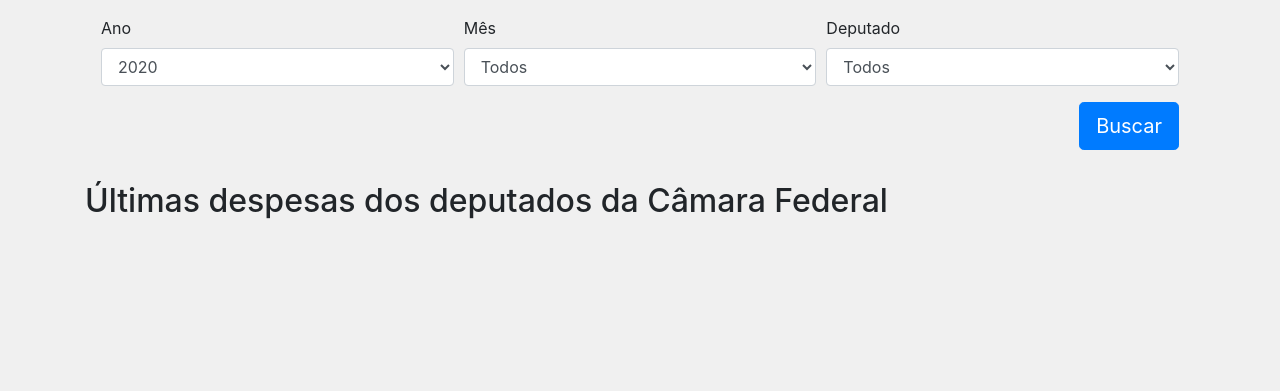
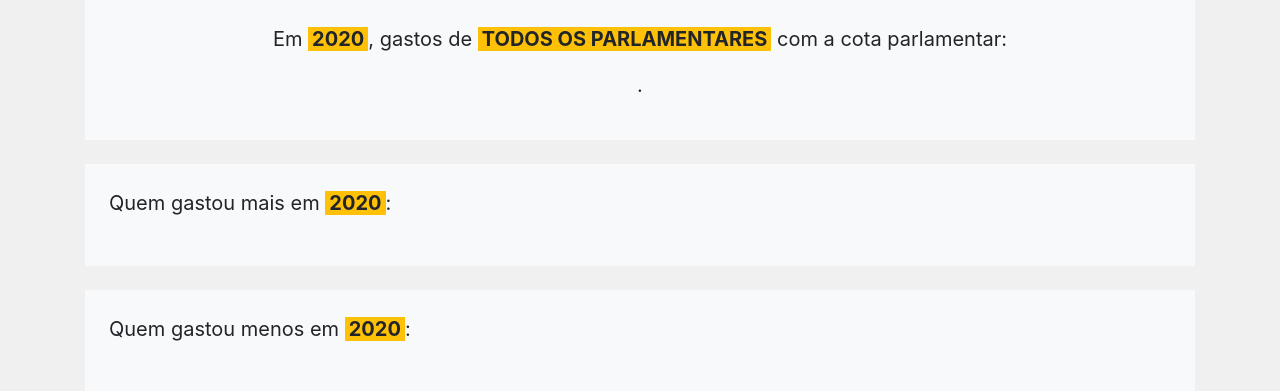
Before and after one commit to gacheiro/Gastos-dos-Politicos, a Flask app: page / in a window 1280 px wide. Shown: the part 73-464 px from the top of the page. Run offline with Flask 2, Linux system fonts and the light colour scheme; data that the repository does not hold is empty; parts of the project's set-up code (start-up, migrations or seed data) failed here and were passed over; some libraries are stand-ins or nearby versions.

Commit message:
Trabalhando no index

```diff
--- a/app/models.py
+++ b/app/models.py
@@ -1,4 +1,5 @@
-from sqlalchemy import func
+from sqlalchemy import func, desc
+
 from app.ext import db
 
 
@@ -11,6 +12,7 @@
     legislatura = db.Column(db.Integer, nullable=False)
     url_foto = db.Column(db.String(250), nullable=True)
 
+    '''
     def total_gasto(self, ano, mes=None):
         """Retorna o total gasto no `ano` e `mes` especificados.
         Se `mes` não for especificado, então considera todos os meses."""
@@ -20,6 +22,7 @@
             query = query.filter_by(mes=mes)
         (total,) = query.first()
         return total
+    '''
 
     def despesas(self, ano=None, mes=None):
         """Retorna uma query com despesas do parlamentar
@@ -32,12 +35,35 @@
         return query.order_by(Despesa.data.desc())
 
     def gastos_por_mes(self, ano):
-        """Retorna o valor gasto pelo parlamentar
-        agrupado por mes no ano dado."""
-        return db.session.query(Despesa.mes, func.sum(Despesa.valor)) \
-                         .filter_by(servidor=self, ano=ano)           \
-                         .group_by(Despesa.mes)                       \
-                         .all()
+        """Retorna uma lista de tuplas (mês, total_gasto) com os gastos
+        mensais do parlamentar."""
+        return db.session.query(
+                    Despesa.mes, func.sum(Despesa.valor)
+                ).filter_by(servidor=self, ano=ano).group_by(
+                    Despesa.mes
+                ).all()
+
+    @staticmethod
+    def _total_gasto(ano, n):
+        return db.session.query(
+                    Servidor, func.sum(Despesa.valor).label('total')
+                ).join(Despesa).filter_by(ano=ano).group_by(
+                    Servidor.id
+                )
+
+    @staticmethod
+    def quem_gastou_mais(ano=2020, n=6):
+        """Retorna uma lista de `n` tuplas (Servidor, total_gasto)
+        com os parlamentares que mais gastaram."""
+        query = Servidor._total_gasto(ano, n)
+        return query.order_by(desc('total')).limit(n).all()
+
+    @staticmethod
+    def quem_gastou_menos(ano=2020, n=6):
+        """Retorna uma lista de `n` tuplas (Servidor, total_gasto)
+        com os parlamentares que menos gastaram."""
+        query = Servidor._total_gasto(ano, n)
+        return query.order_by('total').limit(n).all()
 
 
 class Despesa(db.Model):
@@ -56,3 +82,17 @@
     id_fornecedor = db.Column(db.String(20), nullable=False)
 
     servidor = db.relationship('Servidor')
+
+    @staticmethod
+    def total_gasto(parlamentar=None, ano=None, mes=None):
+        """Retorna a soma de todos os gasto de acordo
+        com os filtros especificados."""
+        query = db.session.query(func.sum(Despesa.valor))
+        if parlamentar is not None:
+            query = query.filter_by(servidor=parlamentar)
+        if ano is not None:
+            query = query.filter_by(ano=ano)
+        if mes is not None:
+            query = query.filter_by(mes=mes)
+        (total,) = query.first()
+        return total
--- a/app/static/css/style.css
+++ b/app/static/css/style.css
@@ -1,10 +1,23 @@
-.foto-parlamentar {
-    width: 90px;
-    height: 90px;
+.retrato {
+    width: 114px;
+    height: 114px;
+    margin-left: auto;
+    margin-right: auto;
     overflow: hidden;
 }
 
-.foto-parlamentar img {
-    width: 90px;
-    height: 120px;
+.stats {
+    background-color: #f8f9fa!important;
+    font-size: 1.25rem;
 }
+
+.nome-parlamentar {
+    font-size: 1.10rem;
+}
+
+.texto-destaque {
+    background-color: #ffc107!important;
+    padding-left: .25rem!important;
+    padding-right: .25rem!important;
+    font-weight: bold;
+}
--- /dev/null
+++ b/app/templates/pages/_rank.html
@@ -0,0 +1,16 @@
+{# Fragmento de html para renderizar o ranking de parlamentares
+   Usado no index em `Quem gastou mais`. `Quem gastou menos`
+#}
+
+{% from "shared/macros.html" import retrato %}
+
+<div class="row mt-4">
+  {% for parlamentar, total in rank %}
+    <div class="col-sm-2 text-center">
+      <a href="{{ url_for('pages.show', id=parlamentar.id) }}">
+        {{ retrato(parlamentar) }}
+      </a>
+      <span><strong class="nome-parlamentar">{{ parlamentar.nome }}</strong></span>
+    </div>
+  {% endfor %}
+</div>
--- a/app/templates/pages/index.html
+++ b/app/templates/pages/index.html
@@ -1,19 +1,19 @@
 {% extends "base.html" %}
-{% from "shared/macros.html" import despesa, paginacao %}
 
 {% block content %}
-  <div class="jumbotron-fluid" style="background-color: rgb(240, 240, 240)">
-    {% include "shared/_search_form.html" %}
-  </div>
-  <section class="mt-3">
-    <h2>Últimas despesas dos deputados da Câmara Federal</h2>
-    <div>
-      <ul class="list-unstyled lista-despesas">
-        {% for desp in pagination.items %}
-        {{ despesa(desp) }}
-        {% endfor %}
-      </ul>
-      {{ paginacao(pagination, endpoint="pages.index") }}
-    </div>
+  <section class="p-4 mb-4 bg-light">
+    {% include "shared/_stats.html" %}
+  </section>
+  <section class="stats p-4 mb-4">
+    <p>Quem gastou mais em <span class="texto-destaque">2020</span>:</p>
+    {% with rank = quem_gastou_mais %}
+      {% include "pages/_rank.html" %}
+    {% endwith %}
+  </section>
+  <section class="stats p-4">
+    <p>Quem gastou menos em <span class="texto-destaque">2020</span>:</p>
+    {% with rank = quem_gastou_menos %}
+      {% include "pages/_rank.html" %}
+    {% endwith %}
   </section>
 {% endblock %}
--- a/app/templates/pages/show.html
+++ b/app/templates/pages/show.html
@@ -17,7 +17,7 @@
     </div>
     <div class="col-md-9">
       <div class="mb-3 p-2 bg-light">
-        {% include "pages/_show_stats.html" %}
+        {% include "shared/_stats.html" %}
       </div>
       {% include "pages/_filter_show_form.html" %}
     </div>
--- /dev/null
+++ b/app/templates/shared/_stats.html
@@ -0,0 +1,16 @@
+{% set ano = request.args.get("ano", 2020) %}
+{% set mes = request.args.get("mes") %}
+
+<div class="text-center stats">
+  <p>Em <span class="texto-destaque">
+      {%- if mes %}
+        {{ mes|month_abbr|upper }}/
+      {%- endif -%}
+      {{ ano }}</span>, gastos de <span class="texto-destaque">
+      {%- if parlamentar -%}
+        {{ parlamentar.nome|upper }}
+      {%- else -%}
+        TODOS OS PARLAMENTARES
+      {%- endif -%}</span> com a cota parlamentar:</p>
+  <p><strong>{{ total_gasto|currency }}</strong>.</p>
+</div>
--- a/app/templates/shared/macros.html
+++ b/app/templates/shared/macros.html
@@ -1,6 +1,14 @@
 {%- macro _fmt_valor(v) %}
   {{ "{:.2f}".format(v).replace('.', ',') }}
 {%- endmacro %}
+
+
+{% macro retrato(parlamentar) %}
+  <div class="retrato rounded-circle border border-warning">
+    <img src="{{ parlamentar.url_foto }}" alt="{{ parlamentar.nome }}"
+         width="114px" height="152px">
+  </div>
+{% endmacro %}
 
 
 {% macro despesa(desp) %}
--- a/app/web/forms.py
+++ b/app/web/forms.py
@@ -7,7 +7,6 @@
 def form_filtro_despesas(parlamentar, ano):
     """Cria e define os meses dinamicamente de acordo com as despesas."""
     form = FiltroDespesas()
-    print(ano)
     for mes, _ in parlamentar.gastos_por_mes(ano):
         choice = mes, month_name(mes)
         form.mes.choices.append(choice)
--- a/app/web/pages.py
+++ b/app/web/pages.py
@@ -11,7 +11,14 @@
     page = request.args.get("page", 1, type=int)
     query = Despesa.query.order_by(Despesa.data.desc())
     pagination = query.paginate(page, 50, error_out=True)
-    return render_template("pages/index.html", pagination=pagination)
+    total_gasto = Despesa.total_gasto()
+    quem_gastou_mais = Servidor.quem_gastou_mais()
+    quem_gastou_menos = Servidor.quem_gastou_menos()
+    return render_template("pages/index.html",
+                           pagination=pagination,
+                           total_gasto=total_gasto,
+                           quem_gastou_mais=quem_gastou_mais,
+                           quem_gastou_menos=quem_gastou_menos)
 
 
 @bp.route("/p/<int:id>", methods=["GET", "POST"])
@@ -36,7 +43,9 @@
 
     pagination = p.despesas(ano, mes).paginate(page, 50,
                                                error_out=True)
+    total_gasto = Despesa.total_gasto(p, ano=ano, mes=mes)
     return render_template("pages/show.html",
                            parlamentar=p,
                            pagination=pagination,
+                           total_gasto=total_gasto,
                            form=form)
```
Also changed, not shown: app/templates/pages/_show_stats.html (deleted, +0 -13 lines).
